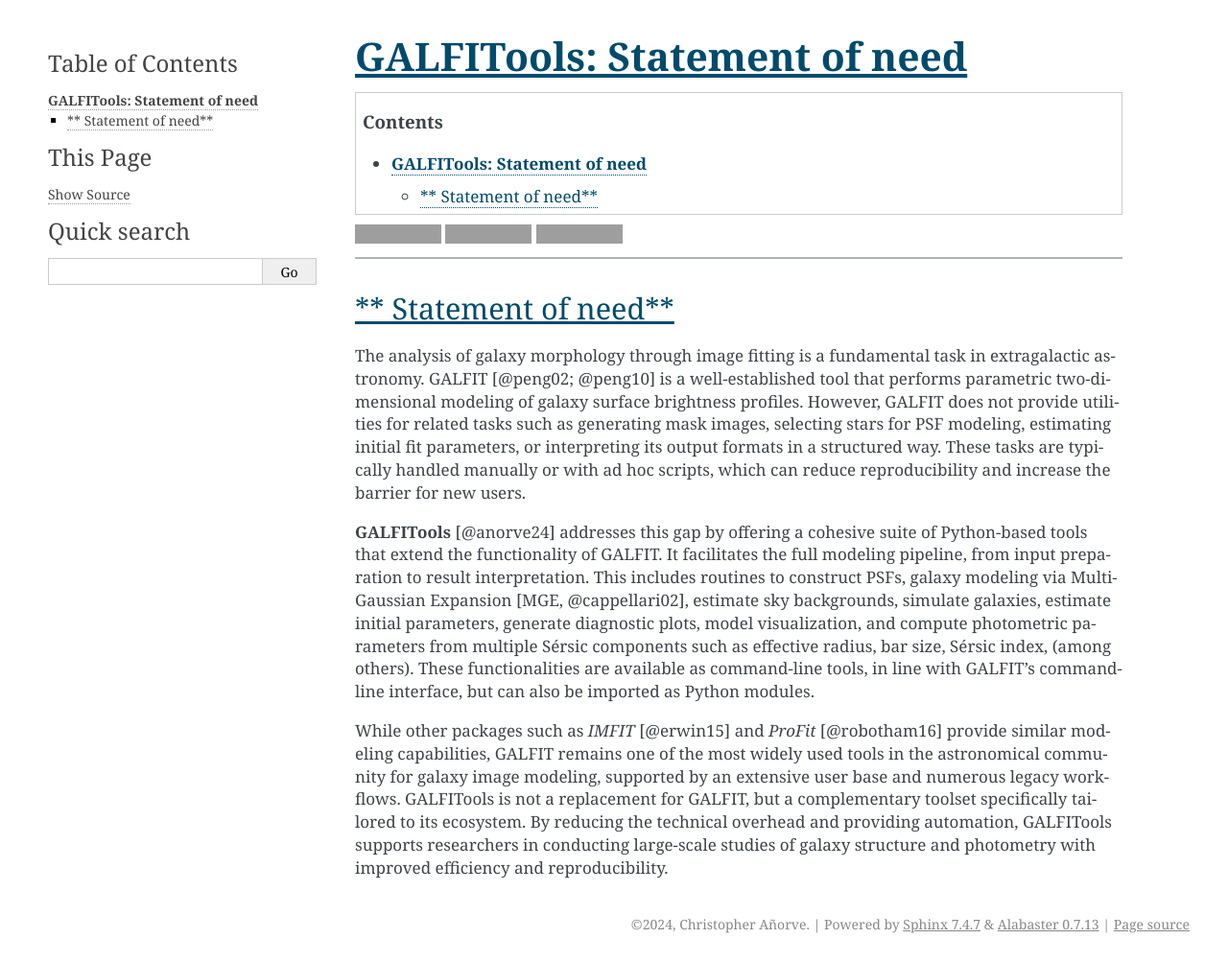
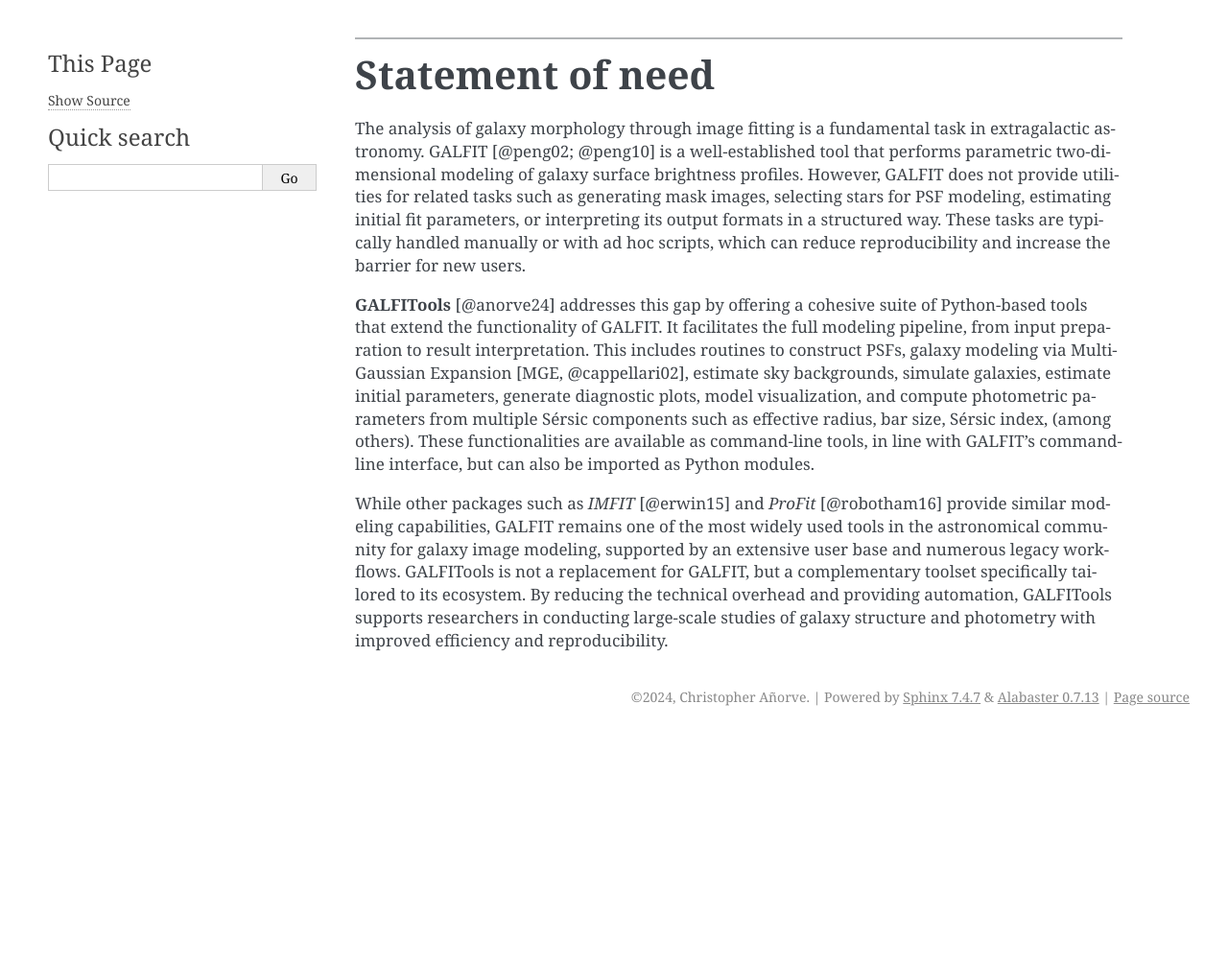
Before and after one commit to canorve/GALFITools, a Sphinx documentation site: the page built from docs/statement.rst, in a window 1280 px wide. Shown: the whole page at 96% size. Built offline with Sphinx 7.4.7, drawn with Linux system fonts in a browser that asks for light colours; after the commit the page ends 900 px from its top, so only the background shows below that; grey boxes are pictures that could not be loaded.

Commit message:
docs updated

```diff
--- a/docs/index.rst
+++ b/docs/index.rst
@@ -29,7 +29,7 @@
    :maxdepth: 2
 
    Overview <readme>
-   statement of need <statement>
+   Statement of need <statement>
    Usage guide <usage>
    API Reference <api>
    Module Reference <api/modules>
--- a/docs/statement.rst
+++ b/docs/statement.rst
@@ -1,30 +1,11 @@
 
 .. _statement:
-
-**GALFITools: Statement of need**
-============================
-
-
-.. contents::
-   :depth: 3
-..
-
-.. image:: https://img.shields.io/pypi/v/GALFITools.svg
-    :alt: PyPI-Server
-    :target: https://pypi.org/project/GALFITools/
-
-.. image:: https://img.shields.io/badge/-PyScaffold-005CA0?logo=pyscaffold
-    :alt: Project generated with PyScaffold
-    :target: https://pyscaffold.org/
-
-.. image:: https://zenodo.org/badge/DOI/10.5281/zenodo.8248042.svg
-   :target: https://doi.org/10.5281/zenodo.8248042
 
 
 
 ---------------------
 
-** Statement of need**
+**Statement of need**
 ---------------------
 
 
```
